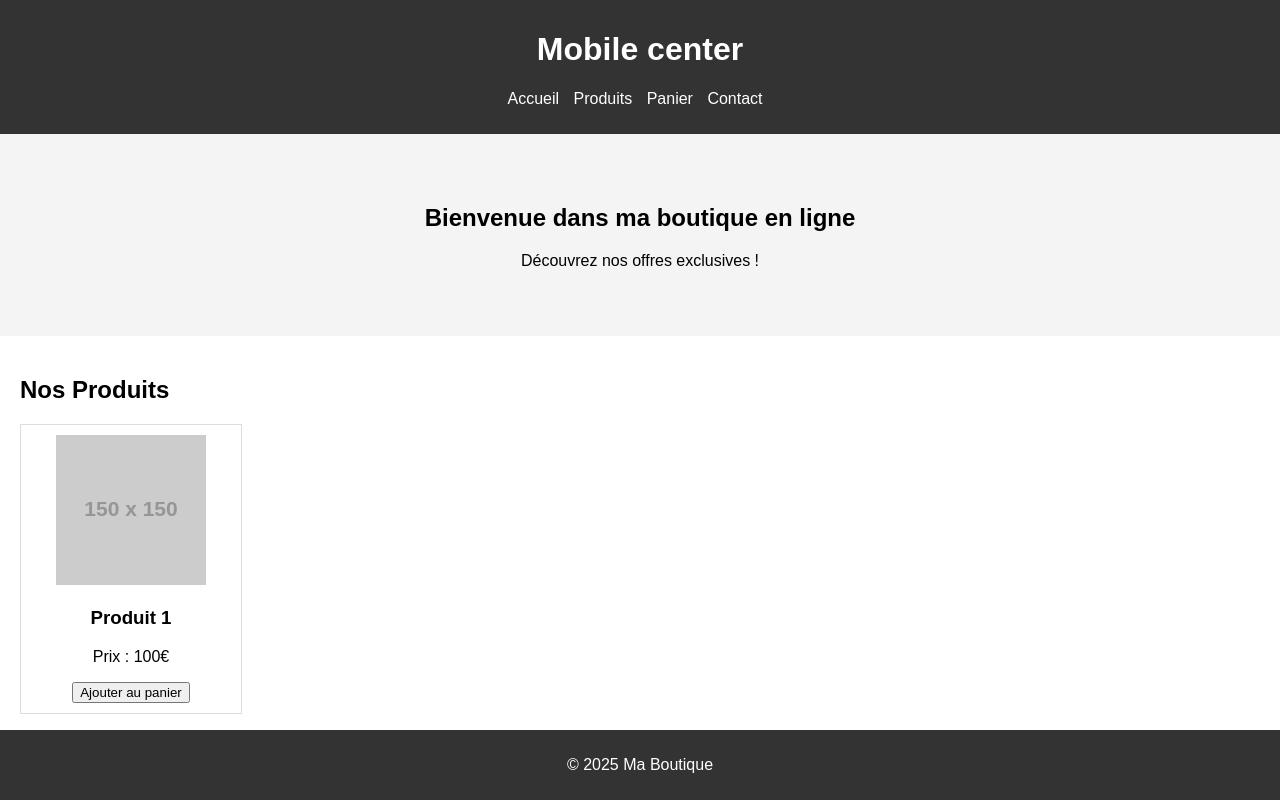
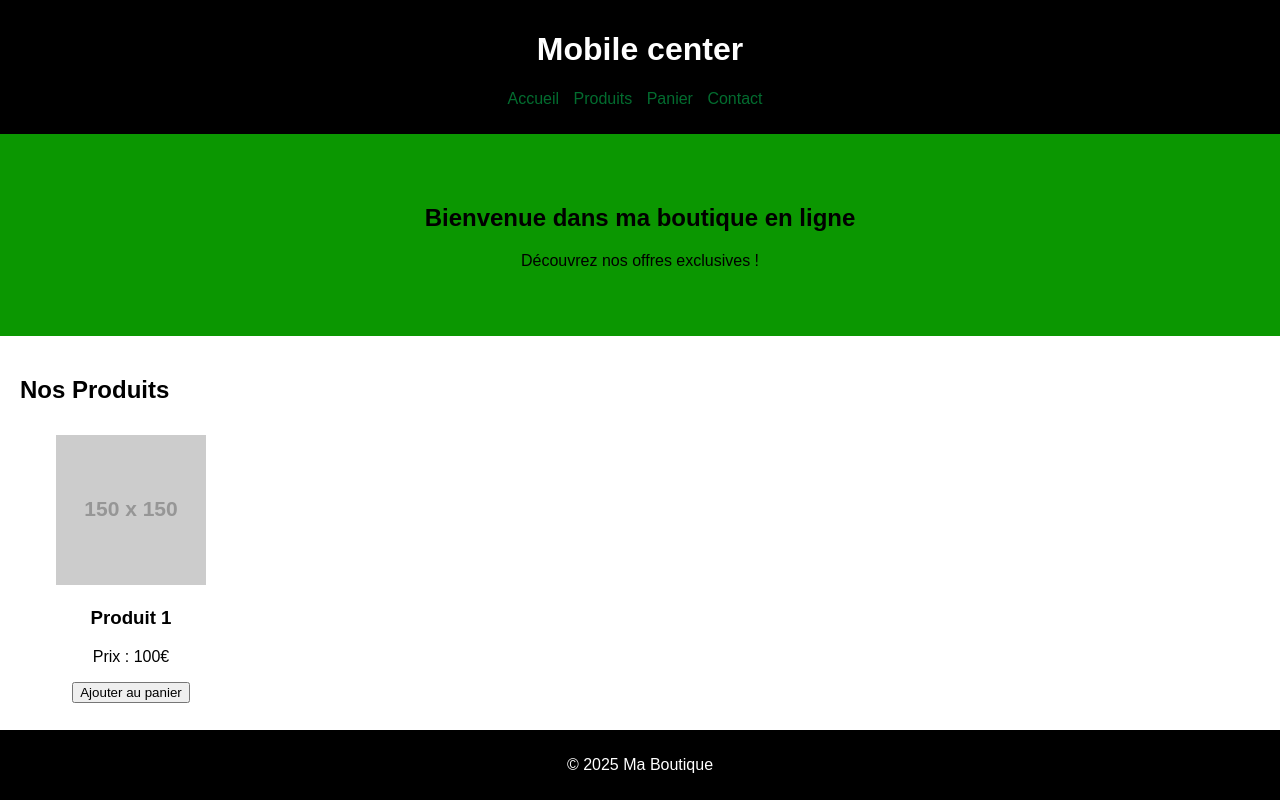
Before and after one commit to nonosp/mobile-center, a plain HTML site: page index.html in a window 1280 px wide. Drawn offline with Linux system fonts and the light colour scheme; placeholder pictures from the web are drawn by us.

Commit message:
Update styles.css

```diff
--- a/styles.css
+++ b/styles.css
@@ -5,8 +5,8 @@ body {
 }
 
 header {
-    background-color: #333;
-    color: #fff;
+    background-color: #000000;
+    color: #ffffff;
     padding: 10px 20px;
     text-align: center;
 }
@@ -22,12 +22,12 @@ nav ul li {
 }
 
 nav ul li a {
-    color: #fff;
+    color: #036c2f;
     text-decoration: none;
 }
 
 .hero {
-    background-color: #f4f4f4;
+    background-color: #0b9701;
     padding: 50px 20px;
     text-align: center;
 }
@@ -43,7 +43,7 @@ nav ul li a {
 }
 
 .product {
-    border: 1px solid #ddd;
+    border: 1px solid #ffffff;
     padding: 10px;
     width: 200px;
     text-align: center;
@@ -55,8 +55,8 @@ nav ul li a {
 }
 
 footer {
-    background-color: #333;
-    color: #fff;
+    background-color: #000000;
+    color: #ffffff;
     text-align: center;
     padding: 10px 0;
     position: fixed;
```
